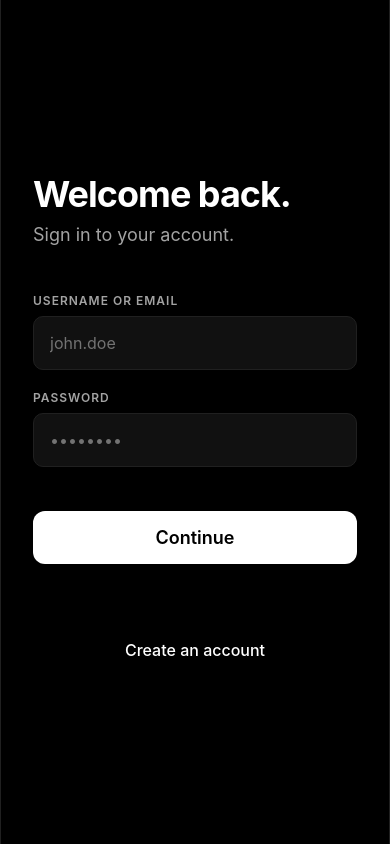
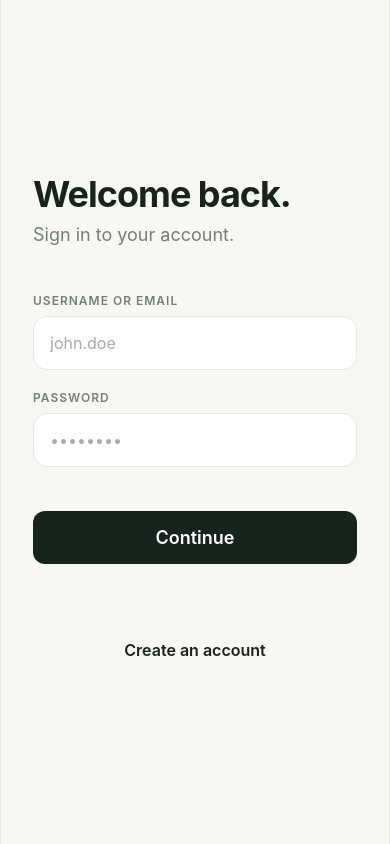
Before and after one commit to AdeelMalik22/splitwise-frontend, a React Native app: screen /Login in a window 390 px wide. Built offline with nearby package versions, Linux system fonts and the light colour scheme.

Commit message:
working on the functionality part

```diff
--- a/App.tsx
+++ b/App.tsx
@@ -9,7 +9,7 @@ export default function App() {
     <View style={styles.root}>
       <View style={styles.container}>
         <AuthProvider>
-          <StatusBar style="light" />
+          <StatusBar style="dark" />
           <RootNavigator />
         </AuthProvider>
       </View>
@@ -20,17 +20,17 @@ export default function App() {
 const styles = StyleSheet.create({
   root: {
     flex: 1,
-    backgroundColor: "#000000",
+    backgroundColor: "#F7F8F4",
     alignItems: "center",
   },
   container: {
     flex: 1,
     width: "100%",
     maxWidth: Platform.OS === "web" ? 500 : undefined,
-    backgroundColor: "#000000",
+    backgroundColor: "#F7F8F4",
     overflow: "hidden",
     borderLeftWidth: Platform.OS === "web" ? 1 : 0,
     borderRightWidth: Platform.OS === "web" ? 1 : 0,
-    borderColor: "#202020",
+    borderColor: "#E5E8DF",
   },
 });
--- a/src/api/groups.ts
+++ b/src/api/groups.ts
@@ -1,5 +1,5 @@
 import { api } from "./client";
-import { Group } from "../types/models";
+import { Group, User } from "../types/models";
 
 export async function listGroups() {
   const { data } = await api.get<Group[]>("/groups/");
--- a/src/components/ui/Button.tsx
+++ b/src/components/ui/Button.tsx
@@ -58,15 +58,15 @@ const styles = StyleSheet.create({
   md: { paddingVertical: 12, paddingHorizontal: 24 },
   lg: { paddingVertical: 16, paddingHorizontal: 32 },
 
-  primary: { backgroundColor: "#FFFFFF" },
-  secondary: { backgroundColor: "transparent", borderWidth: 1, borderColor: colors.border },
+  primary: { backgroundColor: colors.ink },
+  secondary: { backgroundColor: colors.surface, borderWidth: 1, borderColor: colors.border },
   ghost: { backgroundColor: "transparent" },
   danger: { backgroundColor: colors.error },
 
   textBase: { fontWeight: "600" },
-  text_primary: { color: "#000000" },
-  text_secondary: { color: "#FFFFFF", fontWeight: "500" },
-  text_ghost: { color: "#FFFFFF", fontWeight: "500" },
+  text_primary: { color: "#FFFFFF" },
+  text_secondary: { color: colors.ink, fontWeight: "600" },
+  text_ghost: { color: colors.ink, fontWeight: "600" },
   text_danger: { color: "#FFFFFF" },
 
   text_sm: { fontSize: 14 },
--- a/src/components/ui/Input.tsx
+++ b/src/components/ui/Input.tsx
@@ -49,7 +49,7 @@ const styles = StyleSheet.create({
     backgroundColor: colors.surface,
     borderWidth: 1,
     borderColor: colors.border,
-    borderRadius: 10,
+    borderRadius: 14,
     paddingHorizontal: 16,
     paddingVertical: 16,
     color: colors.textPrimary,
--- a/src/navigation/RootNavigator.tsx
+++ b/src/navigation/RootNavigator.tsx
@@ -29,10 +29,10 @@ const MyDarkTheme = {
   ...DarkTheme,
   colors: {
     ...DarkTheme.colors,
-    background: "#000000",
-    card: "#0B0B0B",
-    text: "#FFFFFF",
-    border: "#202020",
+    background: "#F7F8F4",
+    card: "#FFFFFF",
+    text: "#17231D",
+    border: "#E5E8DF",
   },
 };
 
@@ -41,8 +41,8 @@ export default function RootNavigator() {
 
   if (isLoading) {
     return (
-      <View style={{ flex: 1, backgroundColor: "#000000", justifyContent: "center", alignItems: "center" }}>
-        <ActivityIndicator size="large" color="#FFFFFF" />
+      <View style={{ flex: 1, backgroundColor: "#F7F8F4", justifyContent: "center", alignItems: "center" }}>
+        <ActivityIndicator size="large" color="#17231D" />
       </View>
     );
   }
@@ -51,8 +51,8 @@ export default function RootNavigator() {
     <NavigationContainer theme={MyDarkTheme}>
       <Stack.Navigator
         screenOptions={{
-          headerStyle: { backgroundColor: "#000000" },
-          headerTintColor: "#FFFFFF",
+          headerStyle: { backgroundColor: "#F7F8F4" },
+          headerTintColor: "#17231D",
           headerTitleStyle: { fontWeight: "700" },
           headerShadowVisible: false,
           headerBackTitleVisible: false,
--- a/src/screens/DashboardScreen.tsx
+++ b/src/screens/DashboardScreen.tsx
@@ -9,7 +9,7 @@ import { Expense } from "../types/models";
 import { useAuth } from "../context/AuthContext";
 import { Button } from "../components/ui/Button";
 import { PressableCard } from "../components/ui/Card";
-import { ArrowUpRight, ArrowDownLeft, Receipt } from "lucide-react-native";
+import { ArrowUpRight, ArrowDownLeft, Receipt, Plus, Sparkles } from "lucide-react-native";
 import { colors } from "../theme";
 
 type Props = NativeStackScreenProps<RootStackParamList, "Dashboard">;
@@ -73,7 +73,9 @@ export default function DashboardScreen({ navigation }: Props) {
   return (
     <ScrollView style={styles.container} contentContainerStyle={styles.scroll}>
       <View style={styles.header}>
-        <Text style={styles.headerLabel}>Total Balance</Text>
+        <View style={styles.eyebrow}><Sparkles size={14} color={colors.accentDark} /><Text style={styles.eyebrowText}>YOUR MONEY, SIMPLIFIED</Text></View>
+        <Text style={styles.greeting}>Good to see you</Text>
+        <Text style={styles.headerLabel}>Total balance</Text>
         <Text style={styles.headerValue}>
           {totalBalance > 0 ? "+" : totalBalance < 0 ? "-" : ""}₹{Math.abs(totalBalance).toFixed(2)}
         </Text>
@@ -102,10 +104,10 @@ export default function DashboardScreen({ navigation }: Props) {
       </View>
 
       <View style={styles.section}>
-        <Text style={styles.sectionTitle}>Quick Actions</Text>
+        <Text style={styles.sectionTitle}>Quick actions</Text>
         <View style={styles.actionsRow}>
-          <Button title="Settle Up" variant="secondary" onPress={() => navigation.navigate("GroupsTab" as any)} style={styles.actionBtn} />
-          <Button title="Create Group" variant="secondary" onPress={() => navigation.navigate("GroupsTab" as any)} style={styles.actionBtn2} />
+          <Button title="Settle up" variant="secondary" onPress={() => navigation.navigate("GroupsTab" as any)} style={styles.actionBtn} />
+          <Button title="New group" variant="primary" onPress={() => navigation.navigate("GroupsTab" as any)} style={styles.actionBtn2} />
         </View>
       </View>
 
@@ -139,18 +141,21 @@ export default function DashboardScreen({ navigation }: Props) {
 
 const styles = StyleSheet.create({
   container: { flex: 1, backgroundColor: colors.background },
-  scroll: { paddingHorizontal: 24, paddingTop: 64, paddingBottom: 100 },
-  header: { marginBottom: 40 },
-  headerLabel: { color: colors.textSecondary, fontSize: 14, textTransform: "uppercase", letterSpacing: 1, fontWeight: "bold", marginBottom: 8 },
-  headerValue: { color: colors.textPrimary, fontSize: 48, fontWeight: "bold", letterSpacing: -1 },
+  scroll: { paddingHorizontal: 20, paddingTop: 52, paddingBottom: 130 },
+  header: { marginBottom: 28 },
+  eyebrow: { flexDirection: "row", alignItems: "center", gap: 6, marginBottom: 18 },
+  eyebrowText: { color: colors.accentDark, fontSize: 11, fontWeight: "800", letterSpacing: 1 },
+  greeting: { color: colors.textPrimary, fontSize: 30, fontWeight: "800", letterSpacing: -0.8, marginBottom: 28 },
+  headerLabel: { color: colors.textSecondary, fontSize: 13, fontWeight: "700", marginBottom: 6 },
+  headerValue: { color: colors.textPrimary, fontSize: 48, fontWeight: "800", letterSpacing: -1 },
   balancesRow: { flexDirection: "row", justifyContent: "space-between", marginBottom: 40 },
-  balanceBox: { flex: 1, backgroundColor: colors.surface, borderWidth: 1, borderColor: colors.border, borderRadius: 16, padding: 20 },
+  balanceBox: { flex: 1, backgroundColor: colors.surface, borderWidth: 1, borderColor: colors.border, borderRadius: 20, padding: 16 },
   balanceBoxHeader: { flexDirection: "row", alignItems: "center", marginBottom: 12 },
   iconCircle: { width: 32, height: 32, borderRadius: 16, alignItems: "center", justifyContent: "center", marginRight: 12 },
   balanceLabel: { color: colors.textSecondary, fontSize: 12, fontWeight: "600", textTransform: "uppercase", letterSpacing: 1 },
   balanceValue: { fontSize: 24, fontWeight: "bold" },
   section: { marginBottom: 40 },
-  sectionTitle: { color: colors.textPrimary, fontSize: 20, fontWeight: "bold", marginBottom: 20 },
+  sectionTitle: { color: colors.textPrimary, fontSize: 20, fontWeight: "800", marginBottom: 16 },
   actionsRow: { flexDirection: "row", justifyContent: "space-between" },
   actionBtn: { flex: 1, marginRight: 16 },
   actionBtn2: { flex: 1 },
--- a/src/screens/GroupListScreen.tsx
+++ b/src/screens/GroupListScreen.tsx
@@ -8,7 +8,7 @@ import { Group } from "../types/models";
 import { Button } from "../components/ui/Button";
 import { PressableCard } from "../components/ui/Card";
 import { Input } from "../components/ui/Input";
-import { Users, ChevronRight, Plus } from "lucide-react-native";
+import { Users, ChevronRight, Plus, Search } from "lucide-react-native";
 import { colors } from "../theme";
 
 type Props = NativeStackScreenProps<RootStackParamList, "GroupList">;
@@ -58,7 +58,9 @@ export default function GroupListScreen({ navigation }: Props) {
   return (
     <View style={styles.container}>
       <View style={styles.header}>
+        <Text style={styles.kicker}>YOUR SHARED SPACES</Text>
         <Text style={styles.title}>Groups</Text>
+        <Text style={styles.subtitle}>Keep every trip, home and dinner in sync.</Text>
       </View>
 
       <FlatList
@@ -89,7 +91,7 @@ export default function GroupListScreen({ navigation }: Props) {
             </View>
             <View style={styles.cardInfo}>
               <Text style={styles.cardTitle}>{item.name}</Text>
-              <Text style={styles.cardSubtitle}>Settled up</Text>
+              <Text style={styles.cardSubtitle}>{item.description || "Shared expenses"}</Text>
             </View>
             <ChevronRight size={20} color={colors.textMuted} />
           </PressableCard>
@@ -119,15 +121,17 @@ export default function GroupListScreen({ navigation }: Props) {
 
 const styles = StyleSheet.create({
   container: { flex: 1, backgroundColor: colors.background },
-  header: { paddingHorizontal: 24, paddingTop: 64, paddingBottom: 16 },
-  title: { color: colors.textPrimary, fontSize: 36, fontWeight: "bold", letterSpacing: -1 },
+  header: { paddingHorizontal: 20, paddingTop: 52, paddingBottom: 18 },
+  kicker: { color: colors.accentDark, fontSize: 11, fontWeight: "800", letterSpacing: 1, marginBottom: 12 },
+  title: { color: colors.textPrimary, fontSize: 38, fontWeight: "800", letterSpacing: -1 },
+  subtitle: { color: colors.textSecondary, fontSize: 15, marginTop: 8 },
   listContent: { paddingHorizontal: 24, paddingBottom: 120 },
   emptyState: { alignItems: "center", justifyContent: "center", paddingVertical: 80, marginTop: 40 },
   emptyIconBox: { width: 64, height: 64, backgroundColor: colors.surface, borderRadius: 32, alignItems: "center", justifyContent: "center", marginBottom: 24 },
   emptyTitle: { color: colors.textPrimary, fontSize: 20, fontWeight: "bold", marginBottom: 8 },
   emptyDesc: { color: colors.textSecondary, textAlign: "center", paddingHorizontal: 32, lineHeight: 24 },
-  card: { flexDirection: "row", alignItems: "center", marginBottom: 16 },
-  cardIconBox: { width: 48, height: 48, backgroundColor: colors.border, borderRadius: 12, alignItems: "center", justifyContent: "center", marginRight: 16 },
+  card: { flexDirection: "row", alignItems: "center", marginBottom: 12, padding: 16 },
+  cardIconBox: { width: 48, height: 48, backgroundColor: colors.accent, borderRadius: 16, alignItems: "center", justifyContent: "center", marginRight: 16 },
   cardInfo: { flex: 1 },
   cardTitle: { color: colors.textPrimary, fontSize: 16, fontWeight: "600", marginBottom: 4 },
   cardSubtitle: { color: colors.textSecondary, fontSize: 14 },
--- a/src/screens/ProfileScreen.tsx
+++ b/src/screens/ProfileScreen.tsx
@@ -79,7 +79,7 @@ const styles = StyleSheet.create({
   header: { alignItems: "center", marginBottom: 40 },
   avatar: { width: 96, height: 96, borderRadius: 48, backgroundColor: colors.border, alignItems: "center", justifyContent: "center", marginBottom: 24 },
   avatarText: { color: colors.textPrimary, fontSize: 36, fontWeight: "bold" },
-  name: { color: colors.textPrimary, fontSize: 36, fontWeight: "bold", tracking: -1, marginBottom: 8 },
+  name: { color: colors.textPrimary, fontSize: 36, fontWeight: "bold", letterSpacing: -1, marginBottom: 8 },
   username: { color: colors.textSecondary, fontSize: 16 },
   sectionLabel: { color: colors.textSecondary, fontSize: 12, textTransform: "uppercase", letterSpacing: 1, fontWeight: "bold", marginBottom: 12, marginLeft: 8 },
   card: { padding: 0, marginBottom: 32, overflow: "hidden" },
--- a/src/theme.ts
+++ b/src/theme.ts
@@ -1,12 +1,26 @@
 export const colors = {
-  background: "#000000",
-  secondaryBg: "#0B0B0B",
-  surface: "#111111",
-  border: "#202020",
-  textPrimary: "#FFFFFF",
-  textSecondary: "#A3A3A3",
-  textMuted: "#737373",
-  success: "#22C55E",
-  error: "#EF4444",
-  warning: "#F59E0B",
+  background: "#F7F8F4",
+  secondaryBg: "#FFFFFF",
+  surface: "#FFFFFF",
+  border: "#E5E8DF",
+  textPrimary: "#17231D",
+  textSecondary: "#718078",
+  textMuted: "#A3ADA6",
+  success: "#2B8A61",
+  error: "#D95C55",
+  warning: "#D28A35",
+  accent: "#CDEB74",
+  accentDark: "#6A7C2D",
+  ink: "#17231D",
+  // Compatibility aliases for the original UI primitives.
+  primary: "#17231D",
+  primaryLight: "#6A7C2D",
+  danger: "#D95C55",
+  text: "#17231D",
+  surfaceHigh: "#FFFFFF",
+  surfaceBorder: "#E5E8DF",
 };
+
+export const spacing = { xs: 6, sm: 10, md: 16, lg: 22, xl: 30 };
+export const radius = { sm: 10, md: 14, lg: 20, pill: 999 };
+export const shadows = { sm: { shadowColor: "#17231D", shadowOpacity: 0.08, shadowRadius: 8, shadowOffset: { width: 0, height: 4 }, elevation: 2 } };
```
Also changed, not shown: src/navigation/TabNavigator.tsx (+17 -11 lines).
